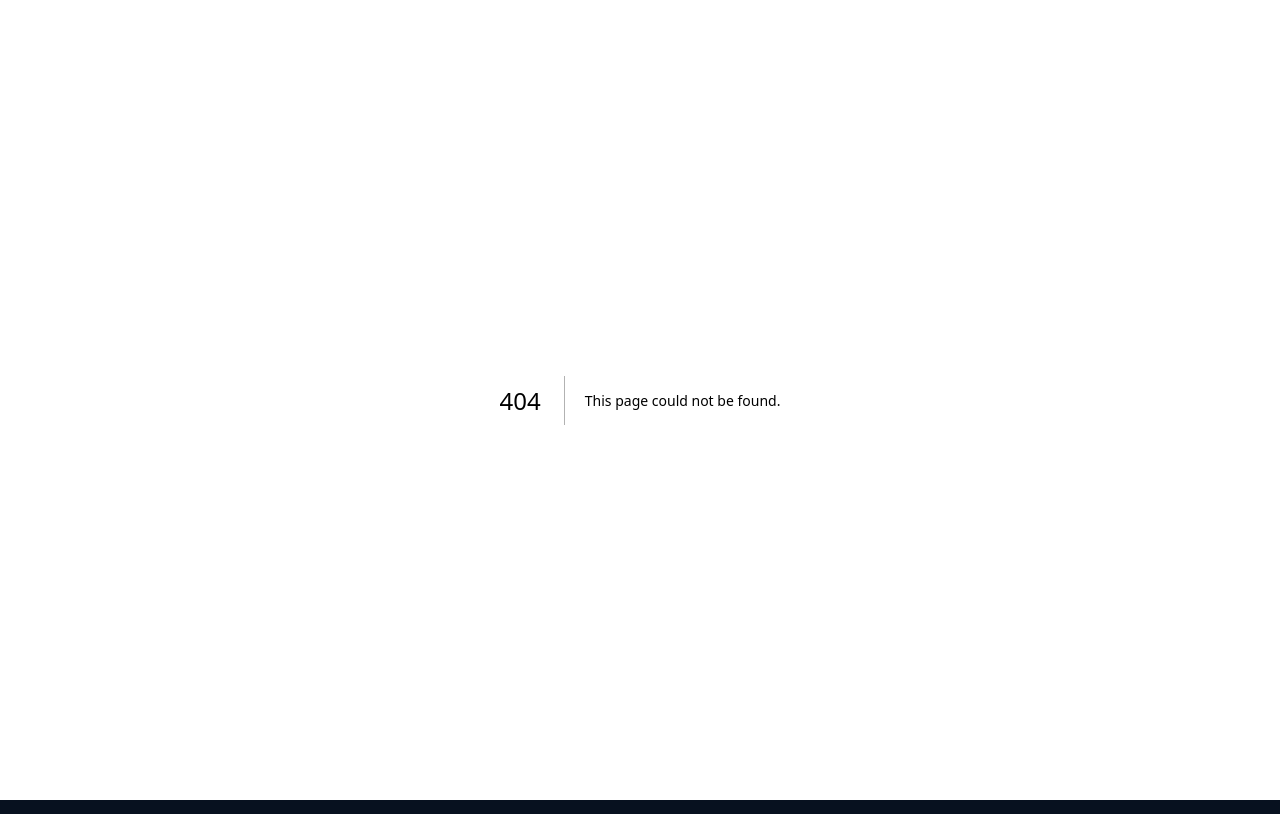
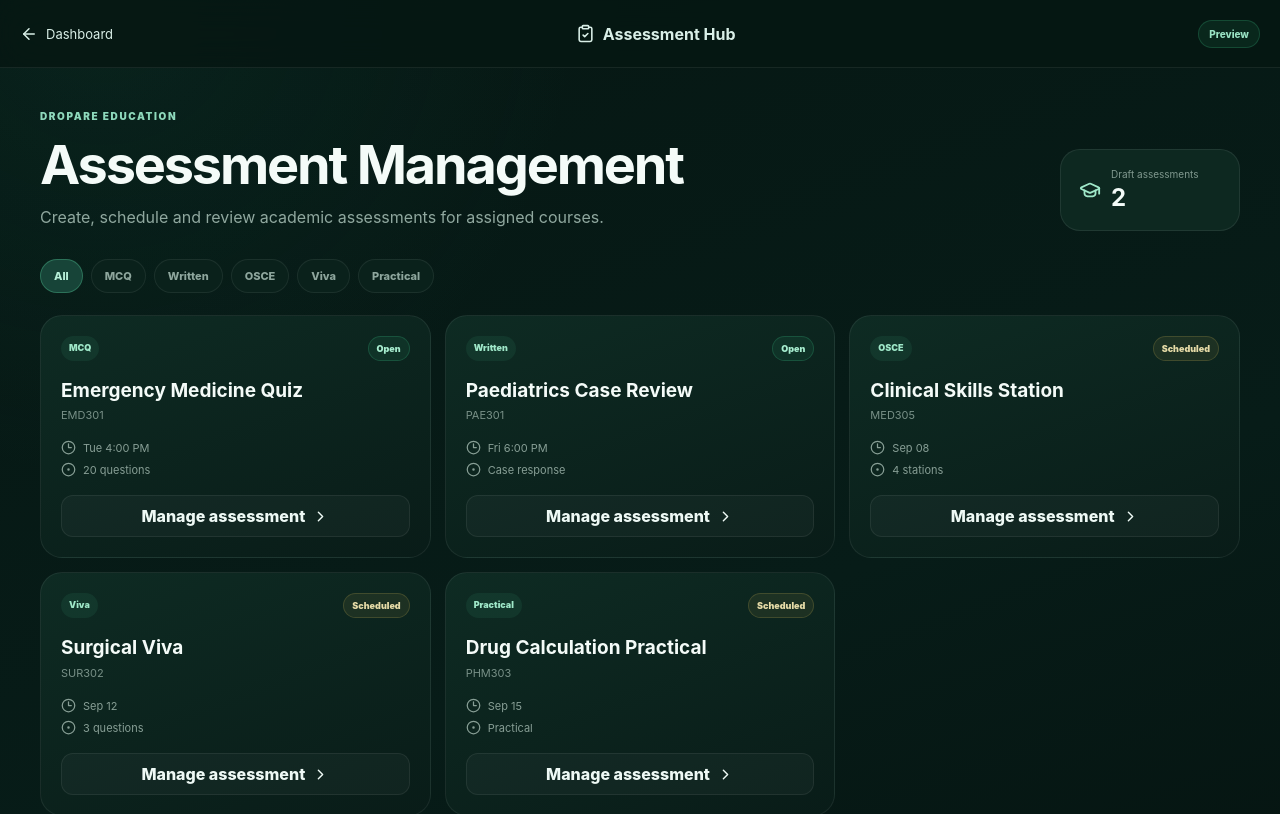
Before and after one commit to osafoopare299-cmd/student-results-portal-v2, a Next.js app in the folder student-results-portal/: page /education/lecturer/assessments in a window 1280 px wide. Before the commit this address had no page. Shown: the top 814 px of the page. Built offline with nearby package versions, Linux system fonts and the light colour scheme.

Commit message:
Add lecturer assessment management route

```diff
--- /dev/null
+++ b/student-results-portal/app/education/lecturer/assessments/page.js
@@ -0,0 +1,10 @@
+import AssessmentHub from '../../assessment-hub';
+
+export const metadata = {
+  title: 'Assessment Management | Dropare Education',
+  description: 'Lecturer workspace for creating and managing academic assessments.',
+};
+
+export default function LecturerAssessmentPage() {
+  return <AssessmentHub mode="lecturer"/>;
+}
```
